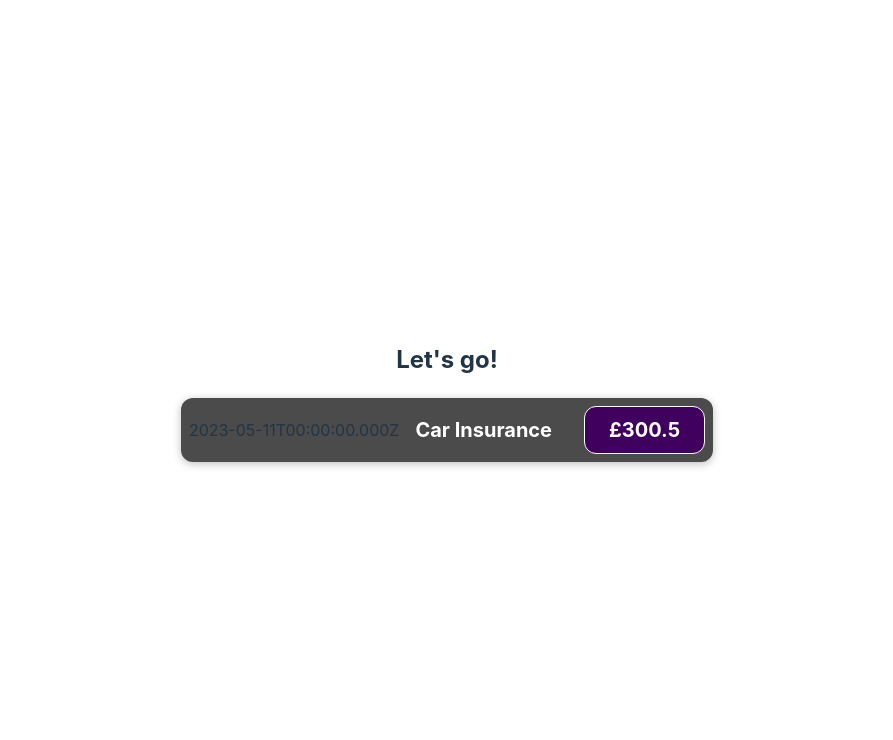
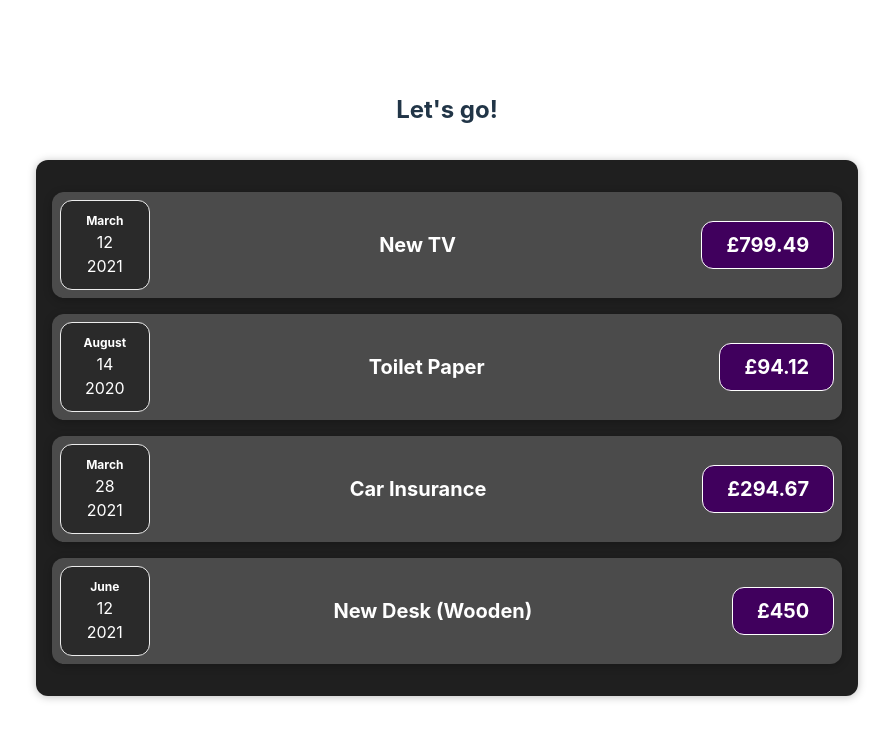
Before and after one commit to margeol90/react-project, a React (Vite) app: page / in a window 1280 px wide. Shown: the top 740 px of the page, without its empty margins (193-1086 px from the left). Built offline with nearby package versions, Linux system fonts and the light colour scheme.

Commit message:
created multiple components

```diff
--- a/src/App.jsx
+++ b/src/App.jsx
@@ -1,12 +1,33 @@
-import { useState } from 'react'
-import './App.css'
-import ExpenseItem from './components/ExpenseItem'
+import Expenses from './components/Expenses';
+import './App.css';
 
 function App() {
+  const expenses = [
+    {
+      id: 'e1',
+      title: 'Toilet Paper',
+      amount: 94.12,
+      date: new Date(2020, 7, 14),
+    },
+    { id: 'e2', title: 'New TV', amount: 799.49, date: new Date(2021, 2, 12) },
+    {
+      id: 'e3',
+      title: 'Car Insurance',
+      amount: 294.67,
+      date: new Date(2021, 2, 28),
+    },
+    {
+      id: 'e4',
+      title: 'New Desk (Wooden)',
+      amount: 450,
+      date: new Date(2021, 5, 12),
+    },
+  ];
+
   return (
     <div>
       <h2>Let's go!</h2>
-      <ExpenseItem></ExpenseItem>
+      <Expenses items={expenses}></Expenses>
     </div>
   )
 }
--- /dev/null
+++ b/src/components/ExpenseDate.css
@@ -0,0 +1,26 @@
+.expense-date {
+  display: flex;
+  flex-direction: column;
+  width: 5.5rem;
+  height: 5.5rem;
+  border: 1px solid #ececec;
+  background-color: #2a2a2a;
+  color: white;
+  border-radius: 12px;
+  align-items: center;
+  justify-content: center;
+}
+
+.expense-date__month {
+  font-size: 0.75rem;
+  font-weight: bold;
+}
+
+.expense-date__year {
+  font-size: 0.75rem;
+}
+
+.expense-date__day {
+  font-size: 1.5rem;
+  font-weight: bold;
+}
--- /dev/null
+++ b/src/components/ExpenseDate.jsx
@@ -0,0 +1,16 @@
+import './ExpenseDate.css';
+
+function ExpenseDate(props) {
+  const month = props.date.toLocaleString('en-US', {month: 'long'});
+  const day = props.date.toLocaleString('en-US', {day: '2-digit'});
+  const year = props.date.getFullYear();
+  return (
+    <div className="expense-date">
+      <div className="expense-date__month">{ month }</div>
+      <div className="expense-year">{ day }</div>
+      <div className="expense-day">{ year }</div>
+  </div>
+  );
+}
+
+export default ExpenseDate;
--- a/src/components/ExpenseItem.jsx
+++ b/src/components/ExpenseItem.jsx
@@ -1,16 +1,14 @@
-import './ExpenseItem.css'
+import ExpenseDate from './ExpenseDate';
+import './ExpenseItem.css';
 
-function ExpenseItem() {
-  const expenseDate = new Date(2023, 4, 11);
-  const expenseTitle = 'Car Insurance';
-  const expenseAmount = 300.50;
+function ExpenseItem(props) {
 
   return (
     <div className="expense-item">
-      <div>{expenseDate.toISOString()}</div>
+      <ExpenseDate date= {props.date} />
       <div className='expense-item__description'>
-        <h2>{expenseTitle}</h2>
-        <div className='expense-item__price'>£{expenseAmount}</div>
+        <h2>{props.title}</h2>
+        <div className='expense-item__price'>£{props.amount}</div>
       </div>
     </div>
   )
--- /dev/null
+++ b/src/components/Expenses.css
@@ -0,0 +1,9 @@
+.expenses {
+  padding: 1rem;
+  background-color: rgb(31, 31, 31);
+  margin: 2rem auto;
+  width: 50rem;
+  max-width: 95%;
+  border-radius: 12px;
+  box-shadow: 0 1px 8px rgba(0, 0, 0, 0.25);
+}
--- /dev/null
+++ b/src/components/Expenses.jsx
@@ -0,0 +1,14 @@
+import ExpenseItem from './ExpenseItem';
+import './Expenses.css'
+function Expenses(props) {
+  return (
+    <div className="expenses">
+      <ExpenseItem title={props.items[1].title} amount={props.items[1].amount} date={props.items[1].date} />
+      <ExpenseItem title={props.items[0].title} amount={props.items[0].amount} date={props.items[0].date} />
+      <ExpenseItem title={props.items[2].title} amount={props.items[2].amount} date={props.items[2].date} />
+      <ExpenseItem title={props.items[3].title} amount={props.items[3].amount} date={props.items[3].date} />
+    </div>
+  );
+}
+
+export default Expenses;
```
